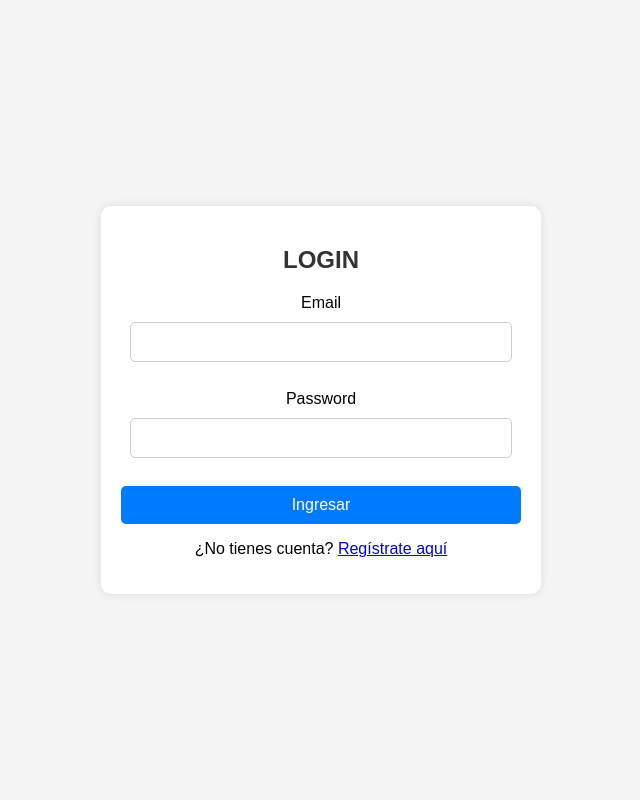
After one commit to Loldeluis/Proyect_Aula, a PHP site: page /View/login.html in a window 1280 px wide. The commit adds this page. Shown: the whole page, without its empty margins (319-959 px from the left). Run offline with PHP 8.4, Linux system fonts and the light colour scheme.

Commit message:
login y registro funcional

```diff
--- /dev/null
+++ b/CSS/login.css
@@ -0,0 +1,49 @@
+body {
+    font-family: Arial, sans-serif;
+    background: #f4f4f4;
+    display: flex;
+    justify-content: center;
+    align-items: center;
+    height: 100vh;
+    margin: 0;
+}
+#login {
+    background: #ffffff;
+    padding: 20px;
+    border-radius: 10px;
+    box-shadow: 0 0 10px rgba(0, 0, 0, 0.1);
+    width: 400px;
+    text-align: center;
+}
+
+/* Título */
+#login h2 {
+    margin-bottom: 20px;
+    color: #333;
+}
+
+/* Campos de entrada */
+input[type="text"], input[type="password"] {
+    width: 90%;
+    padding: 10px;
+    margin: 10px 0;
+    border: 1px solid #ccc;
+    border-radius: 5px;
+    font-size: 16px;
+}
+
+/* Botón de envío */
+input[type="submit"] {
+    background: #007BFF;
+    color: white;
+    border: none;
+    padding: 10px;
+    width: 100%;
+    border-radius: 5px;
+    cursor: pointer;
+    font-size: 16px;
+}
+
+input[type="submit"]:hover {
+    background: #0056b3;
+}
--- a/CSS/principal.css
+++ b/CSS/principal.css
@@ -86,7 +86,7 @@ body {
   }
 
   .modal {
-    display: none;
+    display: flex;
     position: fixed;
     z-index: 1;
     left: 0;
@@ -94,7 +94,6 @@ body {
     width: 100%;
     height: 100%;
     background-color: rgba(0, 0, 0, 0.5);
-    display: flex;
     align-items: center;
     justify-content: center;
   }
--- a/JS/aprendizaje.js
+++ b/JS/aprendizaje.js
@@ -6,7 +6,6 @@ const languages = [
 ];
 
 const container = document.getElementById("languages-container");
-
 languages.forEach(lang => {
     const langBox = document.createElement("div");
     langBox.className = "language-box";
@@ -32,5 +31,5 @@ function startLevel(language, level) {
 }
 
 function goBack() {
-window.location.href = "index.html";
+    window.location.href = "index.html";
 }
--- /dev/null
+++ b/View/login.html
@@ -0,0 +1,23 @@
+<!DOCTYPE html>
+<html lang="es">
+<head>
+    <meta charset="UTF-8">
+    <meta name="viewport" content="width=device-width, initial-scale=1.0">
+    <title>login</title>
+    <link rel="stylesheet" href="../CSS/login.css">
+</head>
+<body>
+    <div id = "login">
+    <form action = "datos.php" method="post">
+    <h2>LOGIN</h2>
+    Email <input type = "text" name = "email" id ="email" required><br><br>
+    Password<input type = "password" name = "password" id = "password" required><br><br>
+    <input type = "submit" value = "Ingresar">
+    </center>
+    </form>
+    <p class="small-text">¿No tienes cuenta?
+        <a href="registrarse.html">Regístrate aquí</a></p>
+    </div>
+
+</body>
+</html>
```
Also changed, not shown: CSS/aprendizaje.css (+8 -0 lines), JS/app.js (+20 -48 lines), View/Principal.html (+7 -38 lines), View/datos.php (added, +33 -0 lines), View/formularioinsertar.html (added, +38 -0 lines), View/informacion.php (added, +44 -0 lines).
